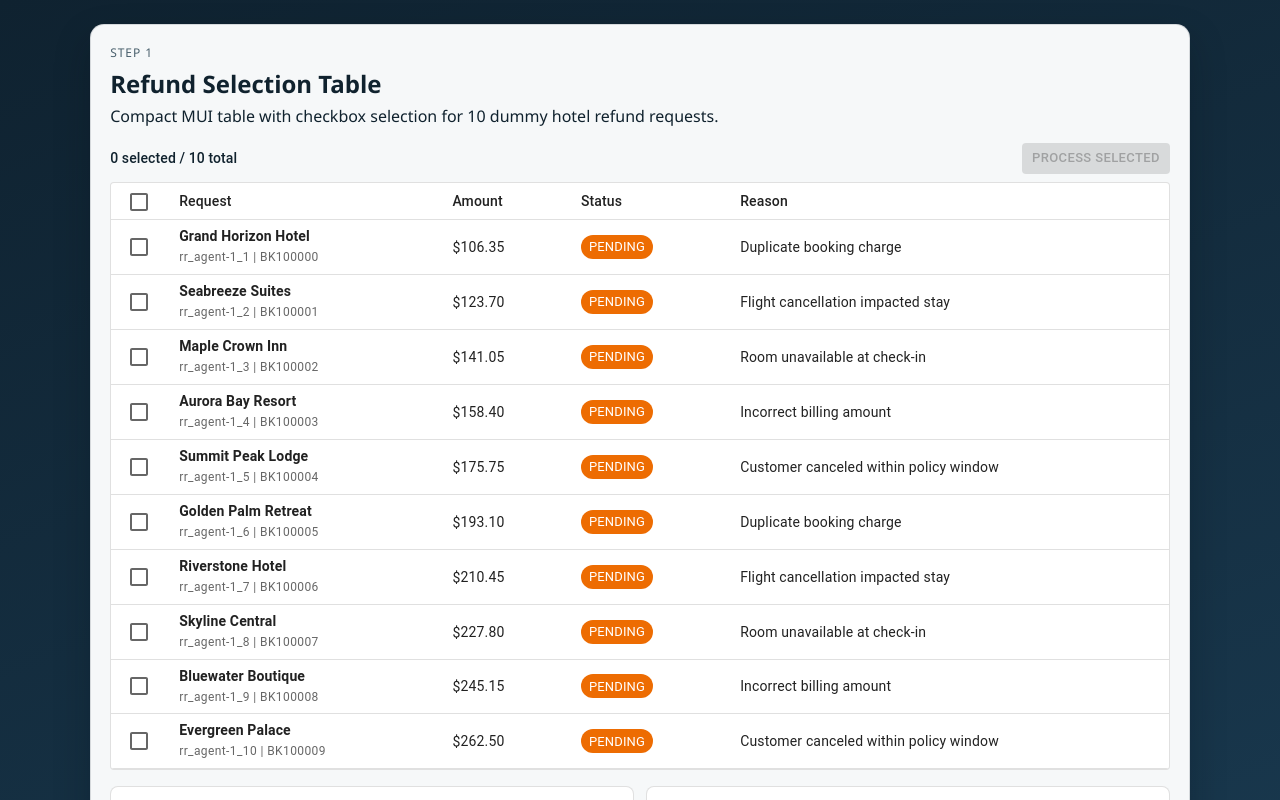
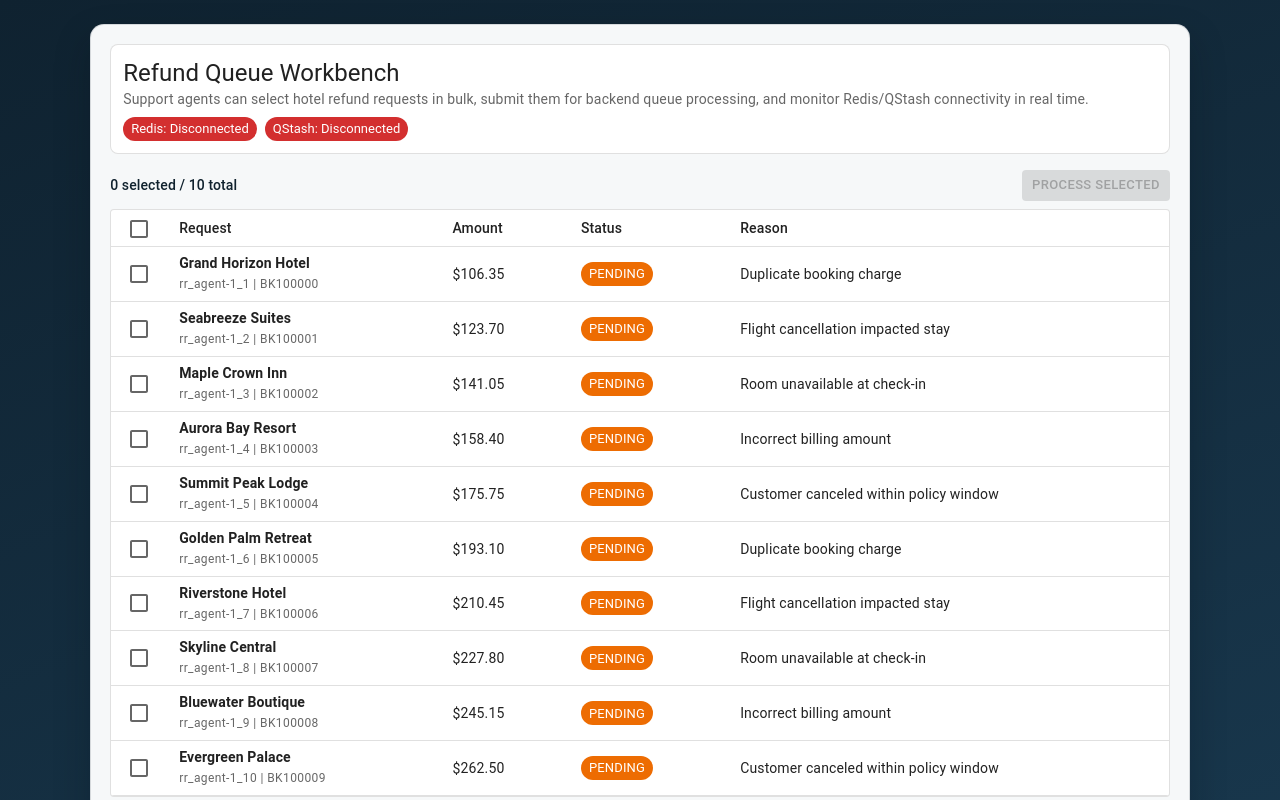
Before and after one commit to ninawekunal/agent-queues, a Next.js app: page / in a window 1280 px wide. Shown: the top 800 px of the page. Built offline with nearby package versions, Linux system fonts and the light colour scheme; no server answers.

Commit message:
feat: add heading banner with redis and qstash status chips

```diff
--- a/src/app/page.tsx
+++ b/src/app/page.tsx
@@ -1,3 +1,4 @@
+import { HeadingBanner } from "@/components/HeadingBanner";
 import { RefundSelectionTable } from "@/components/RefundSelectionTable";
 import { SystemStatusPanel } from "@/components/SystemStatusPanel";
 import type { RefundRequest } from "@/shared/contracts/refunds";
@@ -43,9 +44,10 @@ export default function Home() {
   return (
     <main className="home-shell">
       <section className="home-card">
-        <p className="eyebrow">Step 1</p>
-        <h1>Refund Selection Table</h1>
-        <p>Compact MUI table with checkbox selection for 10 dummy hotel refund requests.</p>
+        <HeadingBanner
+          title="Refund Queue Workbench"
+          description="Support agents can select hotel refund requests in bulk, submit them for backend queue processing, and monitor Redis/QStash connectivity in real time."
+        />
         <div className="invoice-card-wrap">
           <RefundSelectionTable refunds={dummyRefunds} />
         </div>
--- /dev/null
+++ b/src/components/HeadingBanner.tsx
@@ -0,0 +1,92 @@
+"use client";
+
+import { useEffect, useState } from "react";
+import { Chip, Paper, Stack, Typography } from "@mui/material";
+import type { ApiEnvelope } from "@/shared/types/api";
+import type { RedisPingResponse } from "@/shared/contracts/upstash";
+import type { QStashStatusResponse } from "@/shared/contracts/systemStatus";
+
+interface HeadingBannerProps {
+  title: string;
+  description: string;
+}
+
+type ConnectionState = "checking" | "connected" | "disconnected";
+
+function chipColorForState(state: ConnectionState): "default" | "success" | "error" {
+  if (state === "connected") {
+    return "success";
+  }
+  if (state === "disconnected") {
+    return "error";
+  }
+  return "default";
+}
+
+function chipLabelForState(name: string, state: ConnectionState): string {
+  if (state === "connected") {
+    return `${name}: Connected`;
+  }
+  if (state === "disconnected") {
+    return `${name}: Disconnected`;
+  }
+  return `${name}: Checking`;
+}
+
+export function HeadingBanner({ title, description }: HeadingBannerProps) {
+  const [redisState, setRedisState] = useState<ConnectionState>("checking");
+  const [qstashState, setQstashState] = useState<ConnectionState>("checking");
+
+  useEffect(() => {
+    async function loadStatuses() {
+      try {
+        const redisResponse = await fetch("/api/upstash/redis-ping", {
+          method: "GET",
+          cache: "no-store",
+        });
+        const redisBody = (await redisResponse.json()) as ApiEnvelope<RedisPingResponse>;
+        setRedisState(redisBody.ok ? "connected" : "disconnected");
+      } catch {
+        setRedisState("disconnected");
+      }
+
+      try {
+        const qstashResponse = await fetch("/api/upstash/qstash-status", {
+          method: "GET",
+          cache: "no-store",
+        });
+        const qstashBody = (await qstashResponse.json()) as ApiEnvelope<QStashStatusResponse>;
+        setQstashState(qstashBody.ok && qstashBody.data.connected ? "connected" : "disconnected");
+      } catch {
+        setQstashState("disconnected");
+      }
+    }
+
+    loadStatuses();
+  }, []);
+
+  return (
+    <Paper variant="outlined" sx={{ borderRadius: 2, p: 1.5 }}>
+      <Stack spacing={1}>
+        <div>
+          <Typography variant="h5">{title}</Typography>
+          <Typography variant="body2" color="text.secondary">
+            {description}
+          </Typography>
+        </div>
+        <Stack direction="row" spacing={1} flexWrap="wrap">
+          <Chip
+            size="small"
+            color={chipColorForState(redisState)}
+            label={chipLabelForState("Redis", redisState)}
+          />
+          <Chip
+            size="small"
+            color={chipColorForState(qstashState)}
+            label={chipLabelForState("QStash", qstashState)}
+          />
+        </Stack>
+      </Stack>
+    </Paper>
+  );
+}
```
